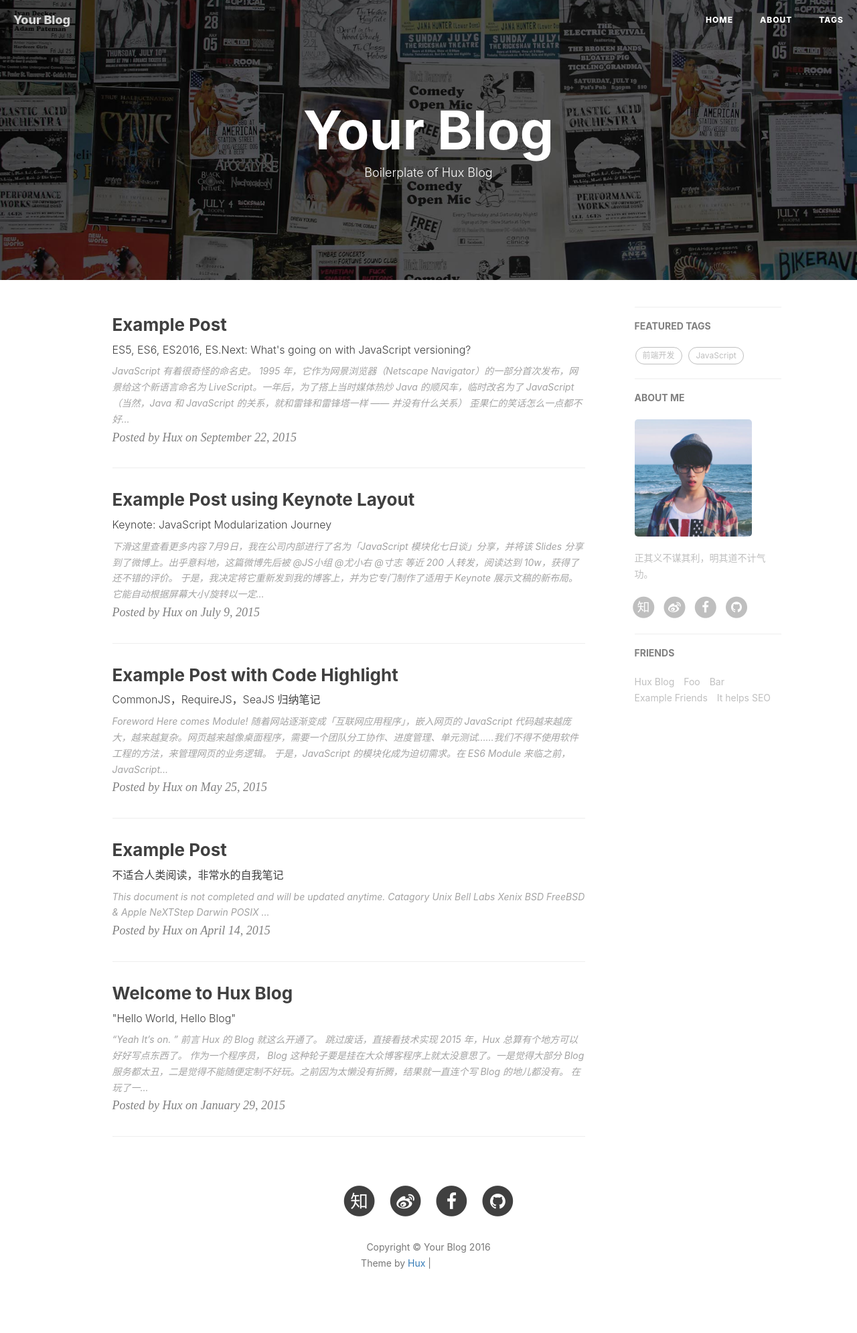
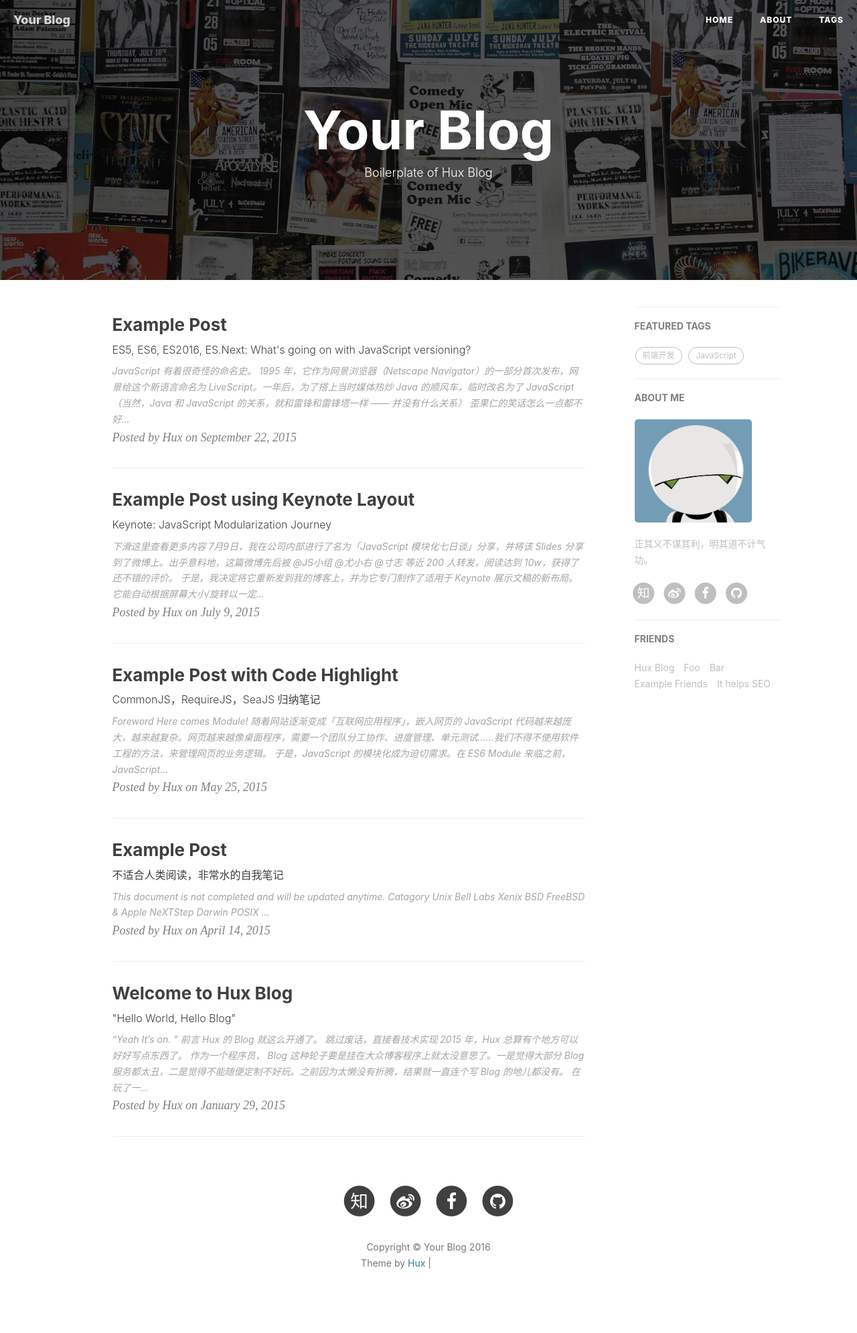
Before and after one commit to Zieng/Zieng.github.io, a Jekyll site: the page built from index.html, in a window 1280 px wide. Shown: the whole page at 67% size. Built offline with Jekyll 4.4.1, drawn with Linux system fonts in a browser that asks for light colours; nearby versions of some CDN libraries; the list of posts is cut into pages by our own code; comment, search, counter and statistics services are not loaded; grey boxes are pictures that could not be loaded.

Commit message:
change avatar

```diff
--- a/_config.yml
+++ b/_config.yml
@@ -55,14 +55,14 @@ duoshuo_share: true                     # set to false if you want to use Commen
 ba_track_id: 4cc1f2d8f3067386cc5cdb626a202900
 # Google Analytics
 ga_track_id: 'UA-49627206-1'            # Format: UA-xxxxxx-xx
-ga_domain: huangxuan.me
+ga_domain: zieng.me
 
 
 
 # Sidebar settings
 sidebar: true                           # whether or not using Sidebar.
 sidebar-about-description: "正其义不谋其利，明其道不计气功。"
-sidebar-avatar: /img/avatar-hux.jpg      # use absolute URL, seeing it's used in both `/` and `/about/`
+sidebar-avatar: /img/Marvin.png     # use absolute URL, seeing it's used in both `/` and `/about/`
 
 
 
```
Also changed, not shown: README.md, img/Marvin.png (added).
